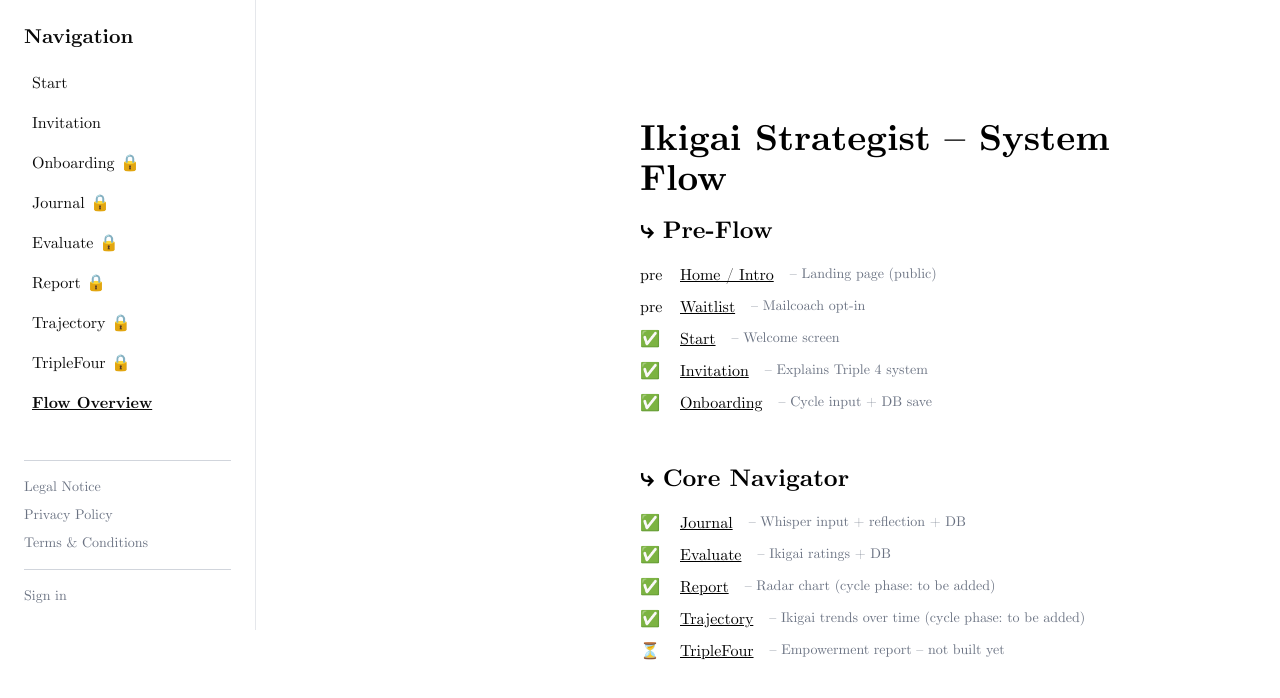
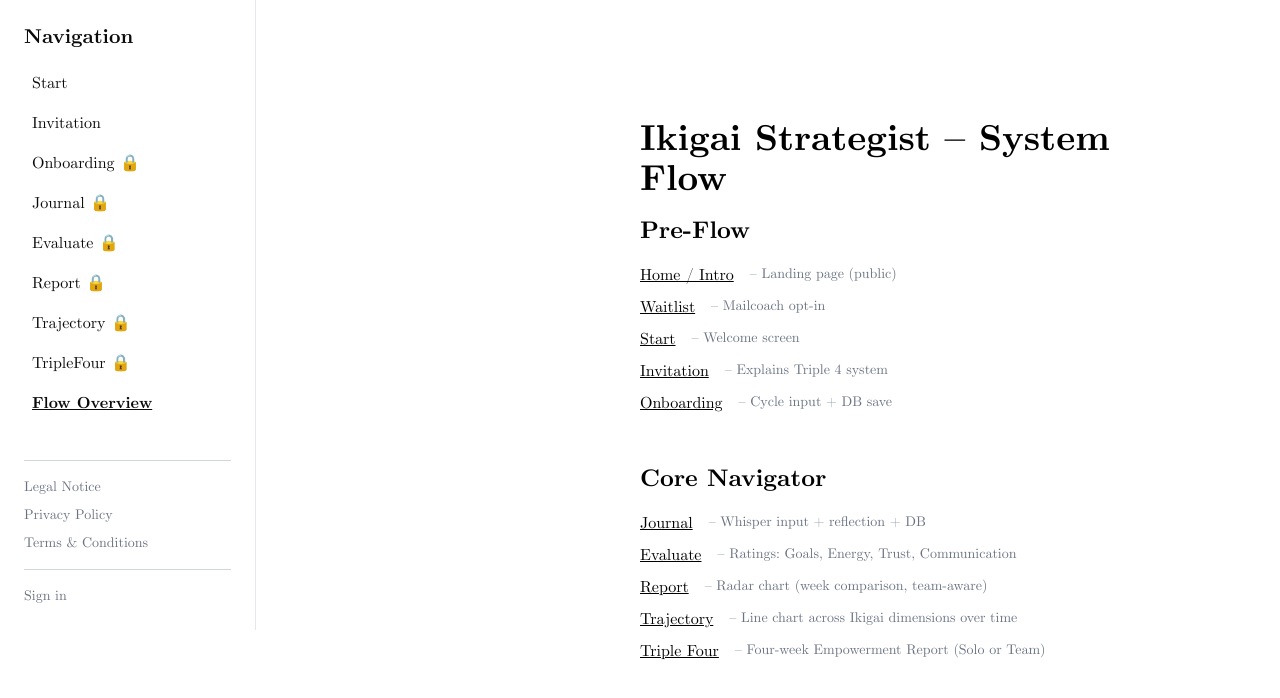
Before and after one commit to DrMvF/ikigaistrategist, a Next.js app: page /flow in a window 1280 px wide. Shown: the top 698 px of the page. Built offline with nearby package versions, Linux system fonts and the light colour scheme; no server answers.

Commit message:
Update FlowPage: remove status, clarify Triple Four as 4-week solo/team report

```diff
--- a/app/(flowlayout)/flow/page.tsx
+++ b/app/(flowlayout)/flow/page.tsx
@@ -3,19 +3,19 @@
 import Link from "next/link";
 
 const stages = [
-  { name: "Home / Intro", path: "/", status: "pre", note: "Landing page (public)" },
-  { name: "Waitlist", path: "/waitlist", status: "pre", note: "Mailcoach opt-in" },
-  { name: "Start", path: "/start", status: "✅", note: "Welcome screen" },
-  { name: "Invitation", path: "/invitation", status: "✅", note: "Explains Triple 4 system" },
-  { name: "Onboarding", path: "/onboarding", status: "✅", note: "Cycle input + DB save" },
+  { name: "Home / Intro", path: "/", note: "Landing page (public)" },
+  { name: "Waitlist", path: "/waitlist", note: "Mailcoach opt-in" },
+  { name: "Start", path: "/start", note: "Welcome screen" },
+  { name: "Invitation", path: "/invitation", note: "Explains Triple 4 system" },
+  { name: "Onboarding", path: "/onboarding", note: "Cycle input + DB save" },
 ];
 
 const navigatorStages = [
-  { name: "Journal", path: "/journal", status: "✅", note: "Whisper input + reflection + DB" },
-  { name: "Evaluate", path: "/evaluate", status: "✅", note: "Ikigai ratings + DB" },
-  { name: "Report", path: "/report", status: "✅", note: "Radar chart (cycle phase: to be added)" },
-  { name: "Trajectory", path: "/trajectory", status: "✅", note: "Ikigai trends over time (cycle phase: to be added)" },
-  { name: "TripleFour", path: "/triplefour", status: "⏳", note: "Empowerment report – not built yet" },
+  { name: "Journal", path: "/journal", note: "Whisper input + reflection + DB" },
+  { name: "Evaluate", path: "/evaluate", note: "Ratings: Goals, Energy, Trust, Communication" },
+  { name: "Report", path: "/report", note: "Radar chart (week comparison, team-aware)" },
+  { name: "Trajectory", path: "/trajectory", note: "Line chart across Ikigai dimensions over time" },
+  { name: "Triple Four", path: "/triplefour", note: "Four-week Empowerment Report (Solo or Team)" },
 ];
 
 export default function FlowPage() {
@@ -25,11 +25,10 @@ export default function FlowPage() {
         <h1 className="text-3xl sm:text-4xl font-bold mb-4">Ikigai Strategist – System Flow</h1>
 
         <section>
-          <h2 className="text-2xl font-semibold mb-4">⤷ Pre-Flow</h2>
+          <h2 className="text-2xl font-semibold mb-4">Pre-Flow</h2>
           <ul className="space-y-2">
             {stages.map((stage) => (
               <li key={stage.name} className="flex items-start gap-4">
-                <span className="w-6">{stage.status}</span>
                 <Link href={stage.path} className="underline font-medium hover:text-gray-600 dark:hover:text-gray-300">
                   {stage.name}
                 </Link>
@@ -40,11 +39,10 @@ export default function FlowPage() {
         </section>
 
         <section>
-          <h2 className="text-2xl font-semibold mb-4">⤷ Core Navigator</h2>
+          <h2 className="text-2xl font-semibold mb-4">Core Navigator</h2>
           <ul className="space-y-2">
             {navigatorStages.map((stage) => (
               <li key={stage.name} className="flex items-start gap-4">
-                <span className="w-6">{stage.status}</span>
                 <Link href={stage.path} className="underline font-medium hover:text-gray-600 dark:hover:text-gray-300">
                   {stage.name}
                 </Link>
```
